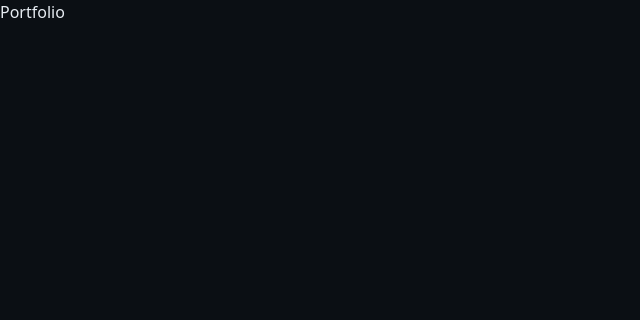
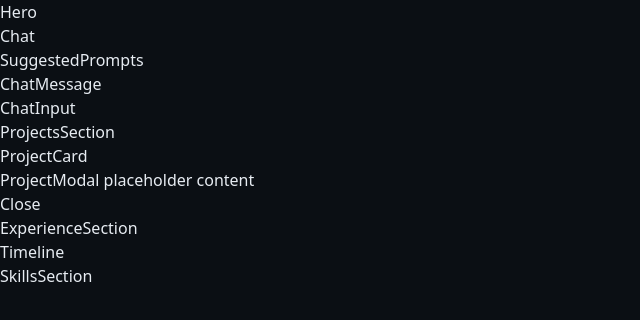
Before and after one commit to aberkayk/portfolio-website, a Next.js app: page / in a window 1280 px wide. Shown: the top 320 px of the page, without its empty margins (0-640 px from the left). Built offline with nearby package versions, Linux system fonts and the light colour scheme.

Commit message:
Add skeleton components for chat, projects, and sections; wire into home page
Co-Authored-By: Claude Sonnet 5 <noreply@anthropic.com>

```diff
--- a/src/app/page.tsx
+++ b/src/app/page.tsx
@@ -1,3 +1,17 @@
+import { Hero } from "@/components/sections/Hero";
+import { Chat } from "@/components/chat/Chat";
+import { ProjectsSection } from "@/components/projects/ProjectsSection";
+import { ExperienceSection } from "@/components/sections/ExperienceSection";
+import { SkillsSection } from "@/components/sections/SkillsSection";
+
 export default function Home() {
-  return <main>Portfolio</main>;
+  return (
+    <main>
+      <Hero />
+      <Chat />
+      <ProjectsSection />
+      <ExperienceSection />
+      <SkillsSection />
+    </main>
+  );
 }
--- /dev/null
+++ b/src/components/chat/Chat.tsx
@@ -0,0 +1,14 @@
+import { SuggestedPrompts } from "./SuggestedPrompts";
+import { ChatMessage } from "./ChatMessage";
+import { ChatInput } from "./ChatInput";
+
+export function Chat() {
+  return (
+    <div data-component="Chat">
+      Chat
+      <SuggestedPrompts />
+      <ChatMessage />
+      <ChatInput />
+    </div>
+  );
+}
--- /dev/null
+++ b/src/components/chat/ChatInput.tsx
@@ -0,0 +1,3 @@
+export function ChatInput() {
+  return <div data-component="ChatInput">ChatInput</div>;
+}
--- /dev/null
+++ b/src/components/chat/ChatMessage.tsx
@@ -0,0 +1,3 @@
+export function ChatMessage() {
+  return <div data-component="ChatMessage">ChatMessage</div>;
+}
--- /dev/null
+++ b/src/components/chat/SuggestedPrompts.tsx
@@ -0,0 +1,3 @@
+export function SuggestedPrompts() {
+  return <div data-component="SuggestedPrompts">SuggestedPrompts</div>;
+}
--- /dev/null
+++ b/src/components/projects/ProjectCard.tsx
@@ -0,0 +1,3 @@
+export function ProjectCard() {
+  return <div data-component="ProjectCard">ProjectCard</div>;
+}
--- /dev/null
+++ b/src/components/projects/ProjectModal.tsx
@@ -0,0 +1,19 @@
+"use client";
+
+import type { ReactNode } from "react";
+
+interface ProjectModalProps {
+  children: ReactNode;
+  onClose: () => void;
+}
+
+export function ProjectModal({ children, onClose }: ProjectModalProps) {
+  return (
+    <div data-component="ProjectModal">
+      {children}
+      <button type="button" onClick={onClose}>
+        Close
+      </button>
+    </div>
+  );
+}
--- /dev/null
+++ b/src/components/projects/ProjectsSection.tsx
@@ -0,0 +1,16 @@
+"use client";
+
+import { ProjectCard } from "./ProjectCard";
+import { ProjectModal } from "./ProjectModal";
+
+export function ProjectsSection() {
+  return (
+    <section data-component="ProjectsSection">
+      ProjectsSection
+      <ProjectCard />
+      <ProjectModal onClose={() => {}}>
+        <div>ProjectModal placeholder content</div>
+      </ProjectModal>
+    </section>
+  );
+}
--- /dev/null
+++ b/src/components/sections/ExperienceSection.tsx
@@ -0,0 +1,10 @@
+import { Timeline } from "./Timeline";
+
+export function ExperienceSection() {
+  return (
+    <section data-component="ExperienceSection">
+      ExperienceSection
+      <Timeline />
+    </section>
+  );
+}
--- /dev/null
+++ b/src/components/sections/Hero.tsx
@@ -0,0 +1,3 @@
+export function Hero() {
+  return <div data-component="Hero">Hero</div>;
+}
--- /dev/null
+++ b/src/components/sections/SkillsSection.tsx
@@ -0,0 +1,3 @@
+export function SkillsSection() {
+  return <section data-component="SkillsSection">SkillsSection</section>;
+}
--- /dev/null
+++ b/src/components/sections/Timeline.tsx
@@ -0,0 +1,3 @@
+export function Timeline() {
+  return <div data-component="Timeline">Timeline</div>;
+}
```
